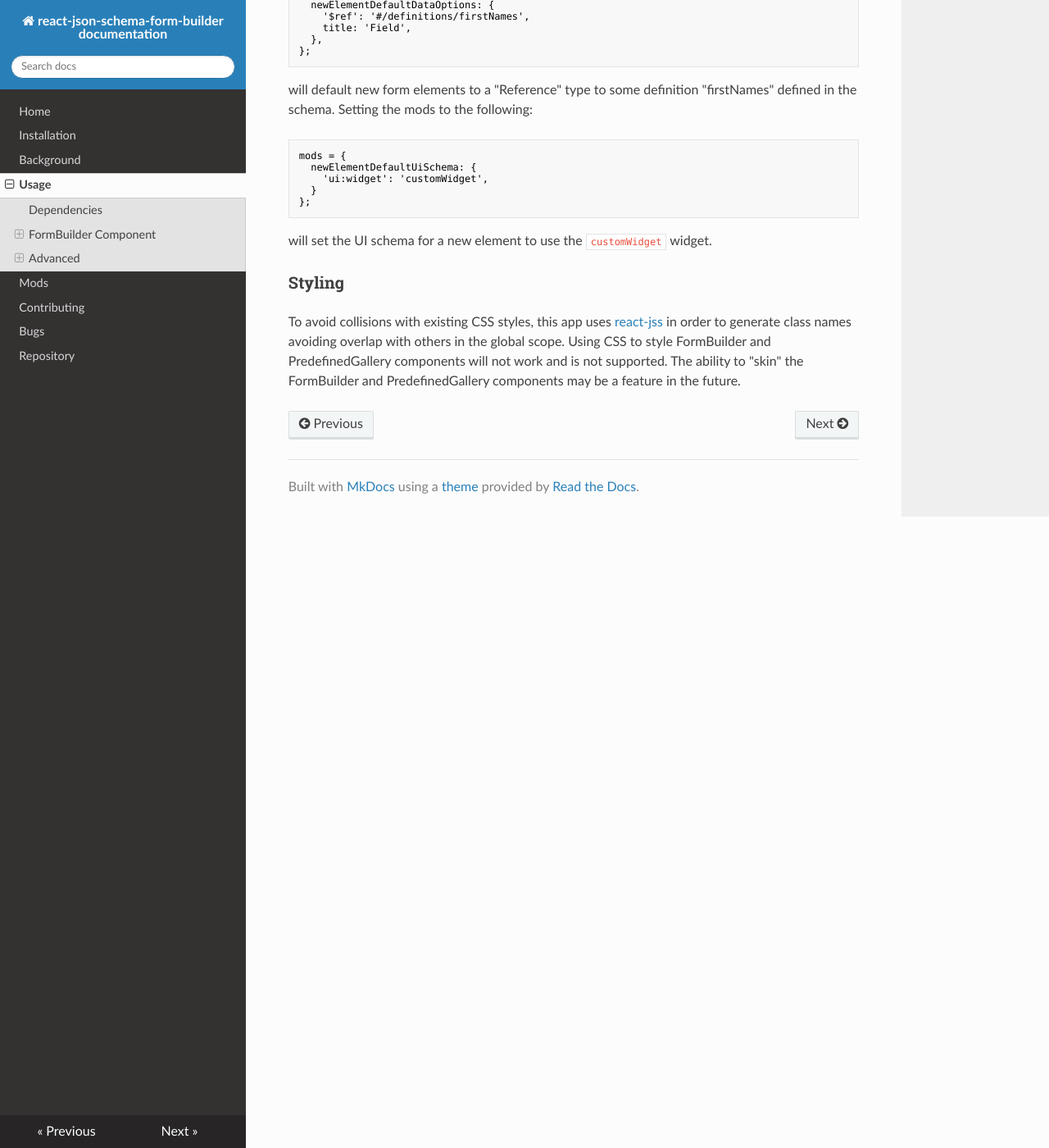
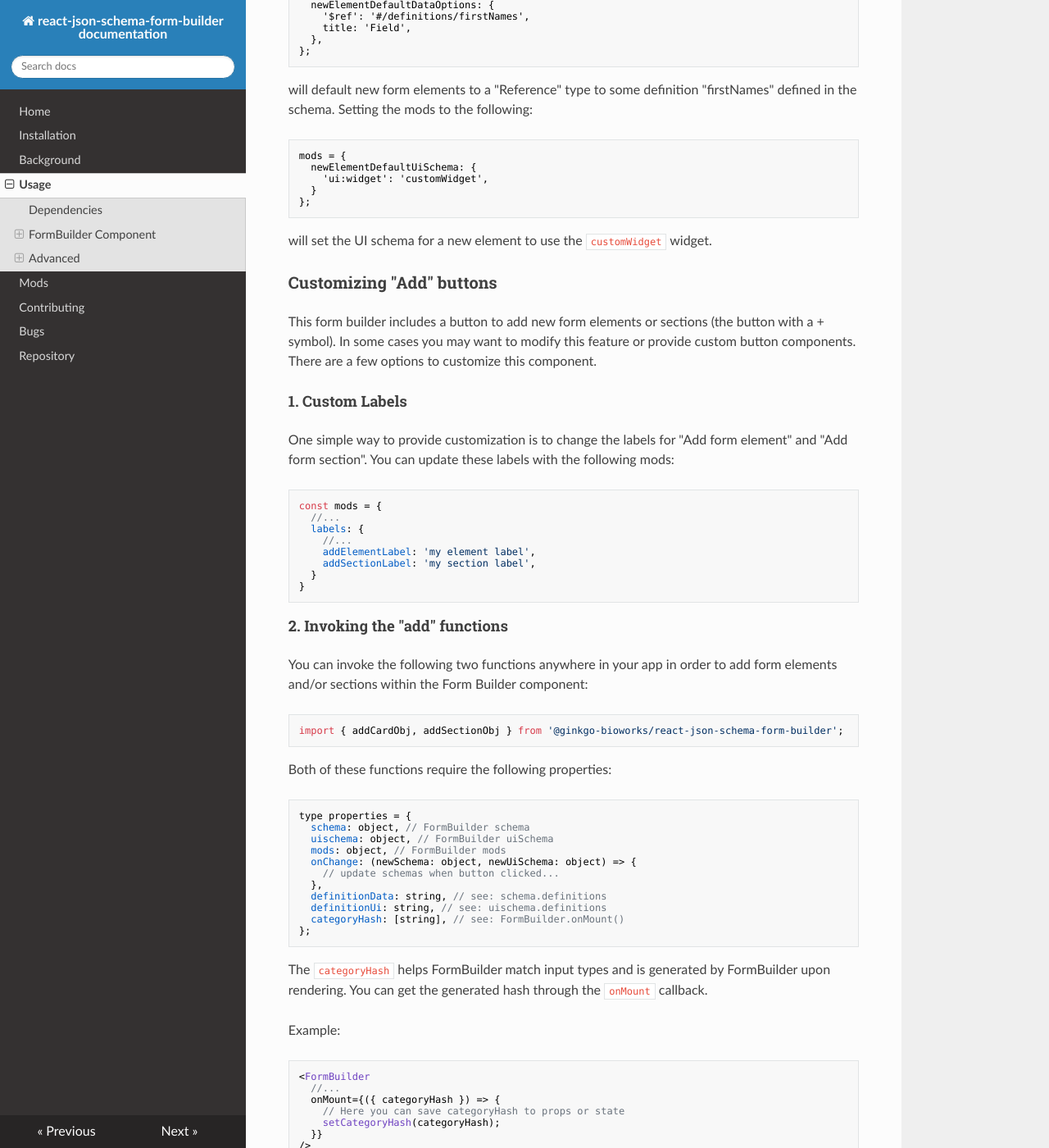
Before and after one commit to ginkgobioworks/react-json-schema-form-builder, an MkDocs documentation site: the page built from docs/Usage.md, in a window 1280 px wide and 1400 px high, scrolled down 5312 px. Shown: the whole window at 82% size. Built offline with MkDocs 1.6.1, drawn with Linux system fonts in a browser that asks for light colours; nearby versions of some CDN libraries; some of the changed text lies outside the part shown.

Commit message:
Add support for overriding Add popover with a custom component + documentation update, #274

````diff
--- a/docs/Usage.md
+++ b/docs/Usage.md
@@ -306,6 +306,119 @@ mods = {
 
 will set the UI schema for a new element to use the `customWidget` widget.
 
+### Customizing "Add" buttons
+
+This form builder includes a button to add new form elements or sections (the button with a + symbol). In some cases you may want to modify this feature or provide custom button components. There are a few options to customize this component.
+
+#### **1. Custom Labels**
+
+One simple way to provide customization is to change the labels for "Add form element" and "Add form section". You can update these labels with the following mods:
+
+```js
+const mods = {
+  //...
+  labels: {
+    //...
+    addElementLabel: 'my element label',
+    addSectionLabel: 'my section label',
+  }
+}
+```
+
+#### **2. Invoking the "add" functions**
+
+You can invoke the following two functions anywhere in your app in order to add form elements and/or sections within the Form Builder component:
+
+```js
+import { addCardObj, addSectionObj } from '@ginkgo-bioworks/react-json-schema-form-builder';
+```
+
+Both of these functions require the following properties:
+
+```js
+type properties = {
+  schema: object, // FormBuilder schema
+  uischema: object, // FormBuilder uiSchema
+  mods: object, // FormBuilder mods
+  onChange: (newSchema: object, newUiSchema: object) => {
+    // update schemas when button clicked...
+  },
+  definitionData: string, // see: schema.definitions
+  definitionUi: string, // see: uischema.definitions
+  categoryHash: [string], // see: FormBuilder.onMount()
+};
+```
+
+The `categoryHash` helps FormBuilder match input types and is generated by FormBuilder upon rendering. You can get the generated hash through the `onMount` callback.
+
+Example:
+
+```js
+<FormBuilder
+  //...
+  onMount={({ categoryHash }) => {
+    // Here you can save categoryHash to props or state
+    setCategoryHash(categoryHash);
+  }}
+/>
+```
+
+#### **3. Overriding the "Add" component**
+
+By providing a custom component through `mods`, you can completely override the `Add` component.
+
+To do this, provide a callback function to the `components.add` mod. This callback should expect one argument, which provides properties that are required to add elements and sections to the form builder.
+
+```js
+import { addCardObj } from '@ginkgo-bioworks/react-json-schema-form-builder';
+
+mods = {
+  components: {
+    add: (properties) => <MyComponent onClick={() => { addCardObj(properties) }} />
+  }
+}
+```
+
+Putting it all together, the following snippet is an example showing two fully functioning buttons:
+
+```js
+import React, { useState } from 'react';
+import { addCardObj, addSectionObj } from '@ginkgo-bioworks/react-json-schema-form-builder';
+
+const mods = {
+  //...
+};
+
+function MyFormBuilder() {
+  const [schema, setSchema] = useState({});
+  const [uiSchema, setUiSchema] = useState({});
+  const [categoryHash, setCategoryHash] = useState('');
+
+  mods.components: {
+    add: (addProps) => {
+      return (
+        <div>
+          <Button onClick={() => { addCardObj(addProps) }}>Add Form Element</Button>
+          <Button onClick={() => { addSectionObj(addProps) }}>Add Form Section</Button>
+        </div>
+      );
+    },
+  };
+
+  return (
+    <FormBuilder
+      schema={JSON.stringify(schema)}
+      uischema={JSON.stringify(uiSchema)}
+      mods={mods}
+      onChange={(newSchema, newUiSchema) => {
+        setSchema(JSON.parse(newSchema));
+        setUiSchema(JSON.parse(newUiSchema));
+      }}
+    />
+  );
+}
+```
+
 ### Styling
 
 To avoid collisions with existing CSS styles, this app uses [react-jss](https://cssinjs.org/react-jss/?v=v10.5.0) in order to generate class names avoiding overlap with others in the global scope. Using CSS to style FormBuilder and PredefinedGallery components will not work and is not supported. The ability to "skin" the FormBuilder and PredefinedGallery components may be a feature in the future.
````
Also changed, not shown: docs/Mods.md (+3 -0 lines), 8 other files.
